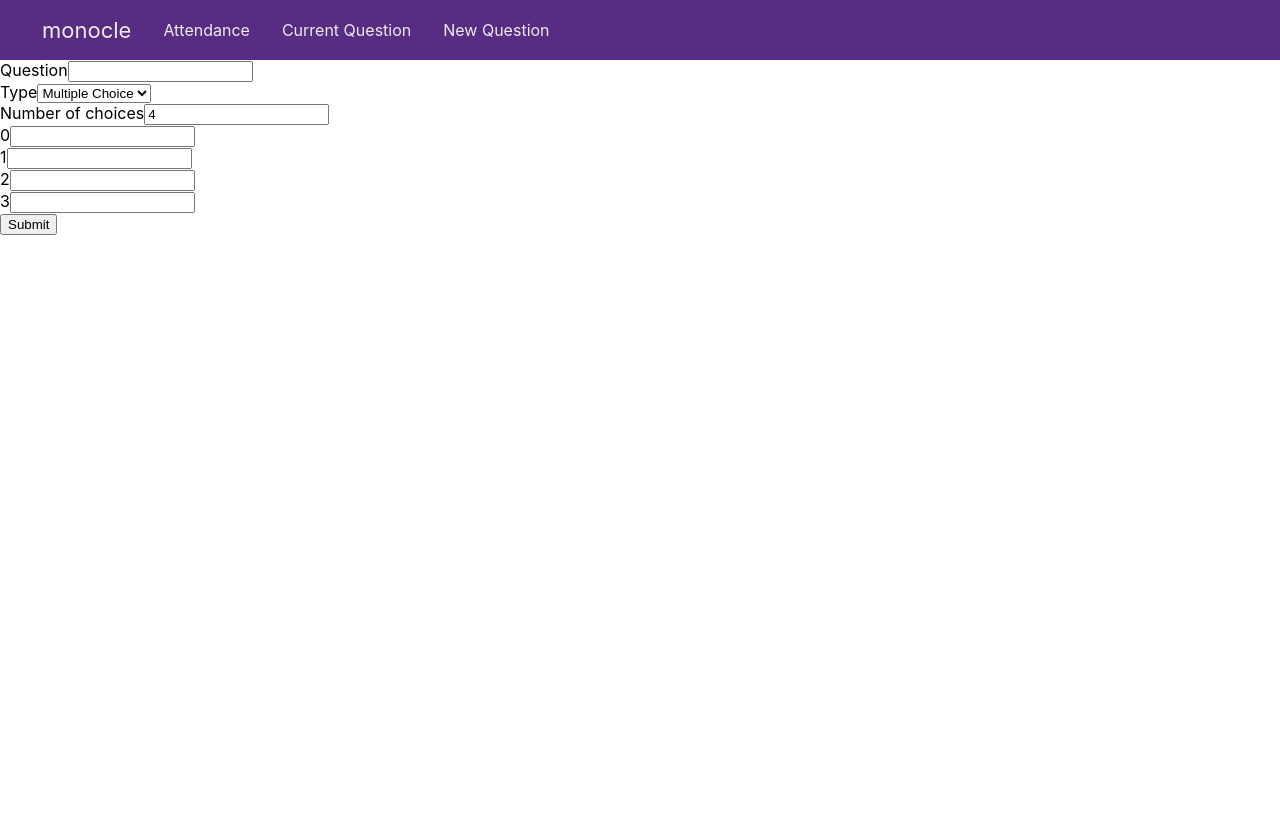
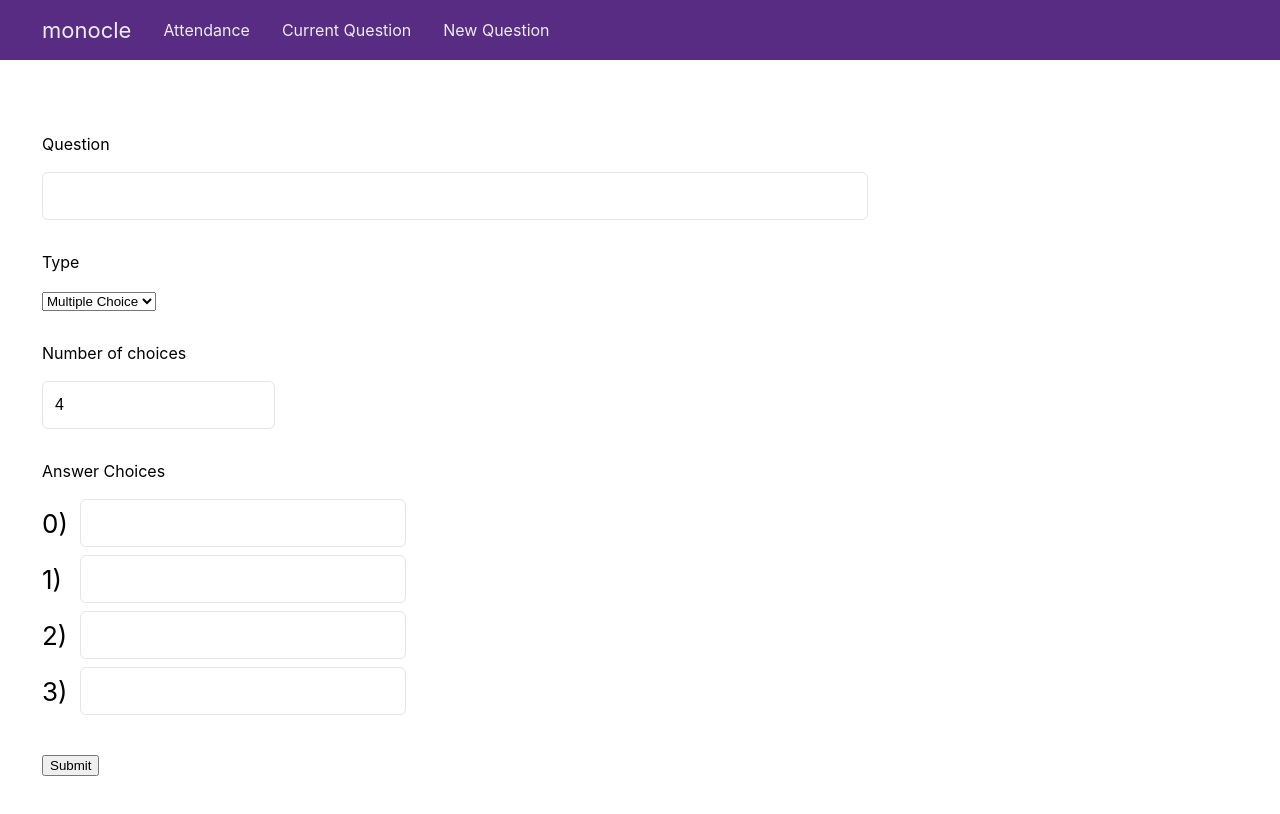
Before and after one commit to ddinh/monocle, a React (Create React App) app: page /question in a window 1280 px wide. Shown: the top 814 px of the page. Built offline with nearby package versions, Linux system fonts and the light colour scheme.

Commit message:
Add styling to new question page

```diff
--- a/src/components/QuestionForm.css
+++ b/src/components/QuestionForm.css
@@ -0,0 +1,37 @@
+form label {
+  display: block;
+  margin-top: 32px;
+  margin-bottom: 18px;
+}
+
+form button {
+  margin-top: 32px;
+}
+
+input.question {
+  width: 800px;
+}
+
+input {
+  height: 30px;
+  font-size: 16px;
+  padding: 8px 12px;
+  border-radius: 6px;
+  border: 1px solid #e5e5e5;
+  outline: none;
+}
+
+.choice-number {
+  font-size: 26px;
+  width: 38px;
+}
+
+.choice {
+  display: flex;
+  margin-bottom: 8px;
+  align-items: center;
+}
+
+.choice input {
+  width: 300px;
+}
--- a/src/components/QuestionForm.jsx
+++ b/src/components/QuestionForm.jsx
@@ -1,4 +1,5 @@
 import React from 'react';
+import './QuestionForm.css';
 
 export default class QuestionForm extends React.Component {
   constructor(props) {
@@ -65,6 +66,7 @@ export default class QuestionForm extends React.Component {
             <label htmlFor="">Question</label>
             <input
               type="text"
+              className="question"
               value={question}
               onChange={this.handleQuestionChange}
             />
@@ -99,6 +101,7 @@ export default class QuestionForm extends React.Component {
               onChange={this.handleChangeNumChoices}
             />
 
+            <label htmlFor="">Answer Choices</label>
             {[...Array(numChoices).keys()].map(i => this.renderChoiceField(i))}
           </div>
         </div>
@@ -110,8 +113,8 @@ export default class QuestionForm extends React.Component {
 
   renderChoiceField(number) {
     return (
-      <div>
-        <label htmlFor="">{number}</label>
+      <div className="choice">
+        <div className="choice-number">{number})</div>
         <input type="text" onChange={this.handleChoiceChange(number)}/>
       </div>
     );
--- /dev/null
+++ b/src/pages/QuestionPage.css
@@ -0,0 +1,3 @@
+.question-page {
+  padding: 42px;
+}
--- a/src/pages/QuestionPage.jsx
+++ b/src/pages/QuestionPage.jsx
@@ -1,8 +1,13 @@
 import React from 'react';
 import QuestionForm from '../components/QuestionForm';
+import './QuestionPage.css';
 
 export default class QuestionPage extends React.Component {
   render() {
-    return <QuestionForm />
+    return (
+      <div className="question-page">
+        <QuestionForm />
+      </div>
+    );
   }
 }
```
